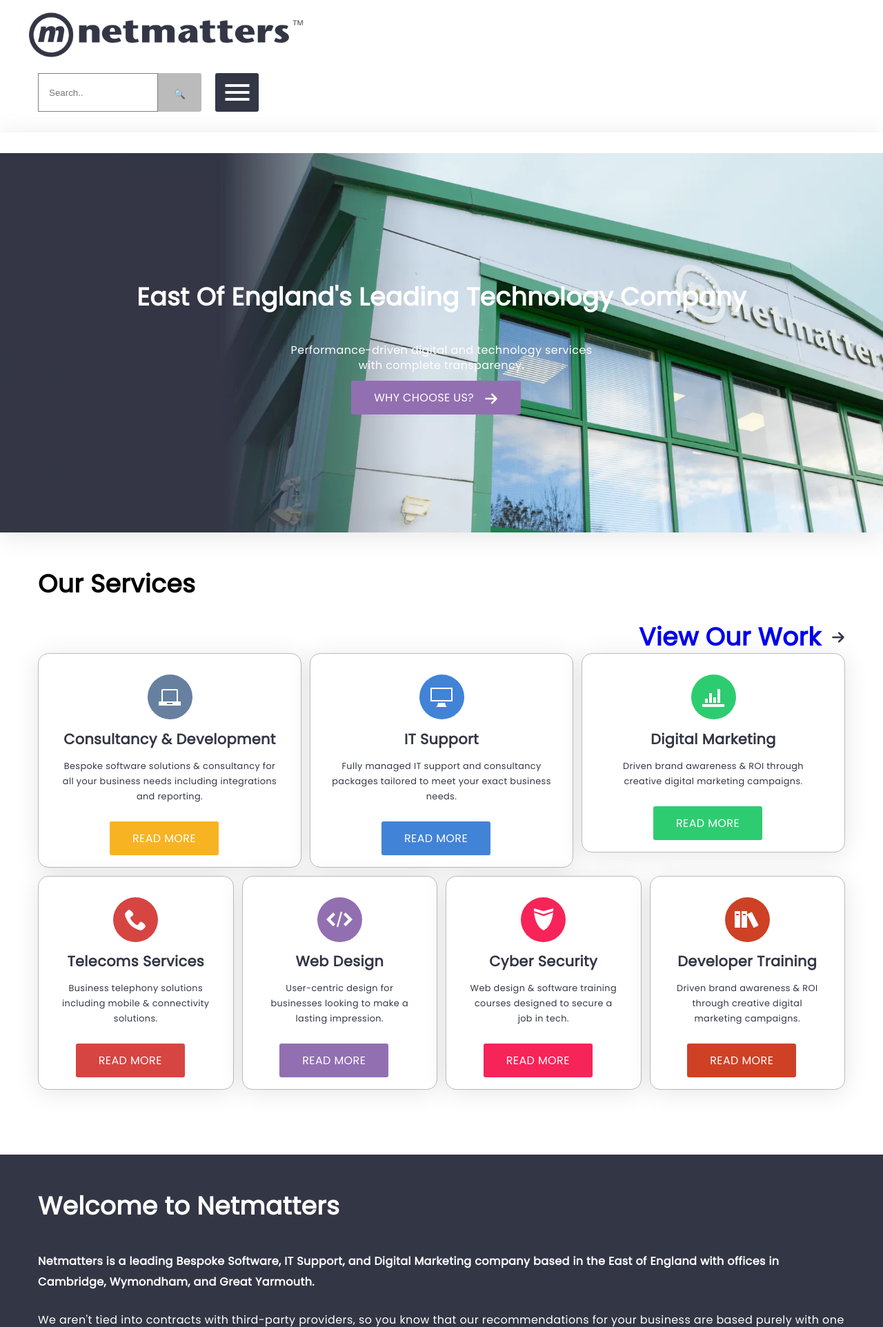
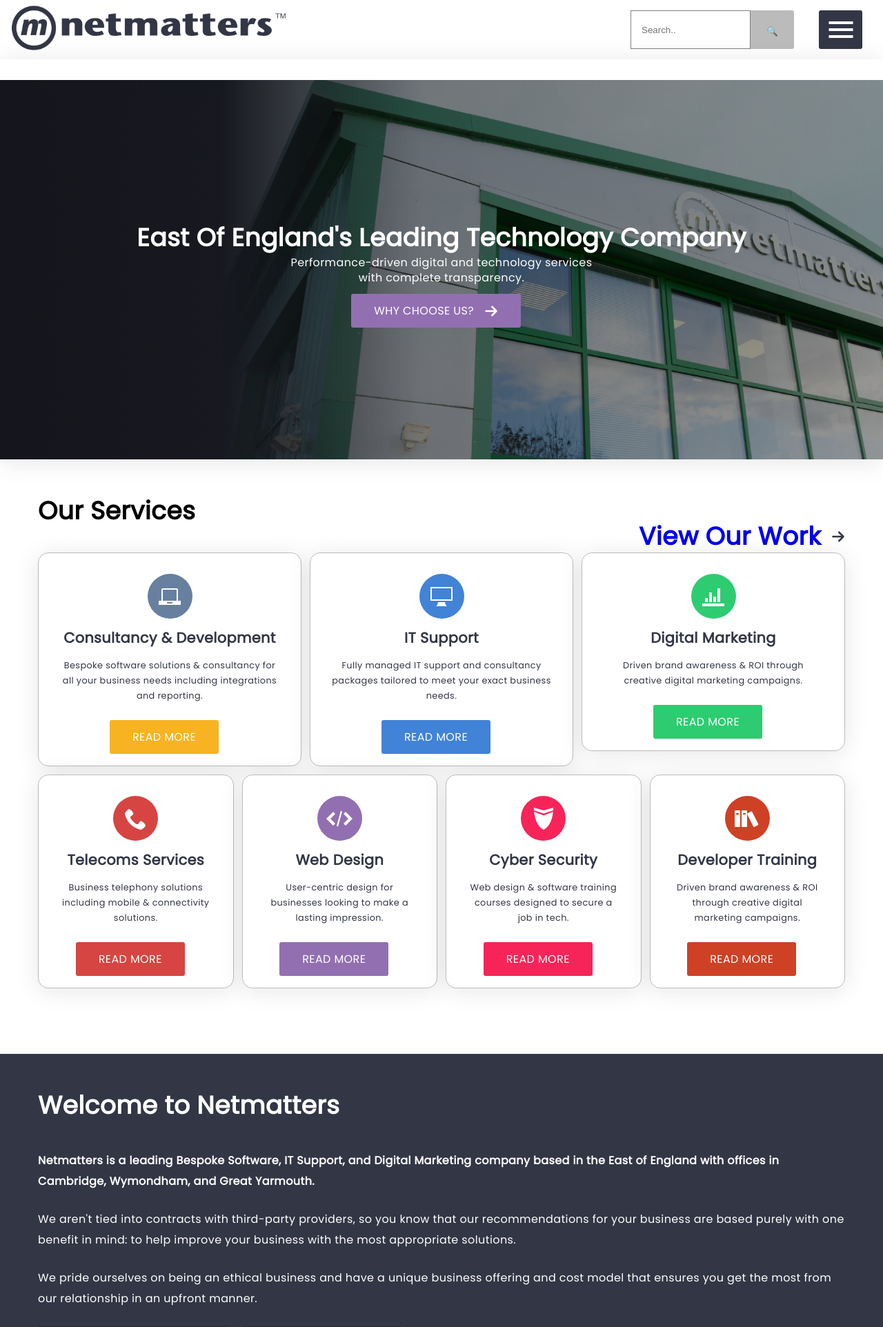
Before and after one commit to Rootytootyfrooty/NetMatters-SCS-Assessment1, a PHP site: page / in a window 1280 px wide. Shown: the top 1924 px of the page at 69% size. Run offline with PHP 8.4, Linux system fonts and the light colour scheme.

Commit message:
Header layout
Had some breakthroughs with the header layout! Just needs some more refinement. Also the 'view our work' button should look a bit better. Now working on the first 'carousel'

```diff
--- a/SCSS/layout/_carousel.scss
+++ b/SCSS/layout/_carousel.scss
@@ -12,11 +12,8 @@
     flex-direction: column;
     justify-content: center;
     align-items: center;
-    gap: 20px;
-    background-image: url("../img/netmattersbuilding.png");
-    background-blend-mode: darken;
+    background: linear-gradient(to right, rgba(0, 0, 0, 0.6), rgba(0, 0, 0, 0.4)), url("../img/netmattersbuilding.png"), no-repeat;
     background-size: cover;
-    background-repeat: no-repeat;
     background-attachment: inherit;
     background-position: center center;
     overflow: hidden;
--- a/SCSS/layout/_header.scss
+++ b/SCSS/layout/_header.scss
@@ -1,15 +1,9 @@
 .logo {
+    width: 100%;
     max-width: 402px;
-    max-height: 100%;
+    height: auto;
+    // max-height: 100%;
     object-fit: scale-down;
-}
-.container-header {
-    display: flex;
-    flex-wrap: wrap;
-    flex-direction: row;
-    justify-content: space-between;
-    margin: 0 auto;
-    padding: 0px 15px;
 }
 
 .burger {
@@ -49,29 +43,67 @@
 }
 
 #phone-icon {
+    display: block;
     @include sm {
         display: none;
     }
 }
 
 .header-order {
-    padding: 15px 0px;
+    display: flex;
+    flex-direction: column;
+    width: 100%;
+    > .container-logo,
+    > .btn-header {
+        flex: 1 1 auto;
+    }
+    > .container-logo {
+        display: flex;
+        align-items: center;
+    }
+    &::before {
+        content: "";
+        display: flex;
+    }
+    display: grid;
+    grid-template-columns: auto 1fr;
+    grid-template-rows: auto auto;
+    grid-template-areas:
+    "logo header"
+    "search search";
+
+  > .container-logo {
+    grid-area: logo;
+  }
+  > .btn-header {
+    grid-area: header;
+    display: flex;
+    justify-content: flex-end;
+    align-items: center;
+    gap: 1rem;
+  }
+  > #search-bar--sm {
+    grid-area: search;
+    width: 100%;
+  }
 }
-
 .btn-header {
     display: flex;
-    flex-direction: row;
     align-items: center;
-    justify-items: right;
+    justify-content: flex-end;
+    width: 100%;
     padding: 15px;
 }
 
 //smallest screen search bar
 
 #search-bar--sm {
-    justify-self: center;
+    display: flex;
+    flex: 1;
+    width: 100%;
     padding: 0px 15px;
     input {
+        flex: 1;
         padding: 5px 40px 5px 15px;
         height: 47px;
     }
@@ -93,8 +125,13 @@
 #search-bar--sm-2 {
     display: none;
     @include sm {
-        display: inline-flex;
-        margin-right: 20px;
+        display: flex;
+        align-items: center;
+        margin-right: 1.25rem;
+        form {
+            display: flex;
+            align-items: center;
+        }
         input {
             padding: 5px 15px;
             width: 174px;
@@ -103,7 +140,7 @@
         }
 
         button {
-            float: right;
+            // float: right;
             padding: 7px 20px 3px 20px;
             width: 63px;
             height: 56px;
--- a/SCSS/layout/_layout.scss
+++ b/SCSS/layout/_layout.scss
@@ -3,6 +3,7 @@
     line-height: 1.4;
     letter-spacing: 0.4px;
     font-size: 1rem;
+    background-color: $bg-white;
 }
 * {
     box-sizing: border-box;
--- a/SCSS/layout/_services.scss
+++ b/SCSS/layout/_services.scss
@@ -43,12 +43,14 @@
   display: none;
 }
 @include sm {
-    .container-head {
+    .h2up {
       margin-bottom: 0;
     }
     .vow1 {
       display: inline-block;
-      float: right;
+      justify-self: end;
+      align-self: center;
+      margin-top: 0;
       h3 {
         margin-top: 0;
         margin-bottom: 0;
@@ -61,23 +63,24 @@
     .our-services {
       padding-bottom: 50px;
     }
+    .vowg1 {
+      margin-top: 0;
+    }
+    .btn-sm, .services {
+      margin-top: 0;
+    }
   }
 
 @include md {
   .our-services {
     display: grid;
     grid-template-columns: repeat(12, 1fr);
-    grid-template-rows: 0.1fr 1fr 0.75fr 0.75fr;
+    grid-template-rows: 0.1fr 356px 0.75fr 0.75fr;
     gap: 1.25rem;
-
-    .btn-sm, .services {
-      margin-top: 0;
-    }
-
     p {
       padding-top: 0;
     }
-    .vowg1 { grid-area: 1 / 2 / 8 / 13; }
+    .vowg1 { grid-area: 1 / 2 / 2 / 13; }
     .con    { grid-area: 2 / 1 / 3 / 5; }
     .sup    { grid-area: 2 / 5 / 3 / 9; }
     .mar    { grid-area: 2 / 9 / 3 / 13; }
@@ -85,6 +88,16 @@
     .des    { grid-area: 3 / 7 / 4 / 13; }
     .sec    { grid-area: 4 / 1 / 5 / 7; }
     .tra    { grid-area: 4 / 7 / 5 / 13; }
+
+    .vowg1 {
+      justify-self: end;
+      align-self: center;
+      h3 {
+        margin-top: 0;
+        margin-bottom: 0;
+        font-size: 2.25rem;
+      }
+    }
   }
 }
 @include lg {
@@ -101,7 +114,16 @@
     p {
       padding-top: 0;
     }
-    .vowg1 { grid-area: 1 / 2 / 2 / 13; }
+    .vowg1 { grid-area: 1 / 2 / 2 / 13;
+      justify-self: end;
+      align-self: center;
+        h3 {
+          margin-top: 0;
+          margin-bottom: 0;
+          font-size: 2.25rem;
+      }
+
+    }
     .con    { grid-area: 2 / 1 / 3 / 5; }
     .sup    { grid-area: 2 / 5 / 3 / 9; }
     .mar    { grid-area: 2 / 9 / 3 / 13; }
--- a/SCSS/layout/_welcome.scss
+++ b/SCSS/layout/_welcome.scss
@@ -24,7 +24,9 @@
 .wel1 p {
     line-height: 1.875rem;
 }
-
+.wel1 h2 {
+    margin-bottom: 40px;
+}
 // buttons- welcome section 1 & 2; google; trustpilot;
 
 .btn-wel {
--- a/SCSS/themes/_fonts.scss
+++ b/SCSS/themes/_fonts.scss
@@ -19,7 +19,6 @@
     font-weight: 800;
     font-family: inherit;
     margin-top: 0;
-    margin-bottom: 40px;
 }
 .container-header p {
     font-weight: 600;
```
Also changed, not shown: CSS/styles.css.
